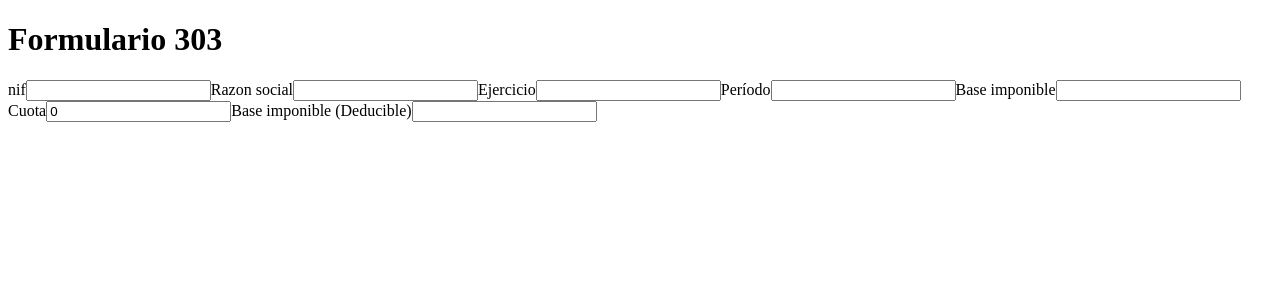
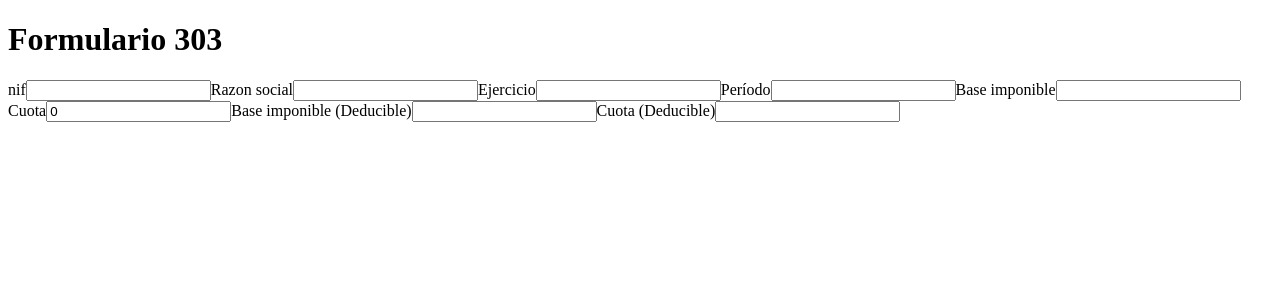
Before and after one commit to andreuramos/accounting, a React (Vite) app in the folder front/: page /303-form in a window 1280 px wide. Shown: the top 300 px of the page. Built offline with nearby package versions, Linux system fonts and the light colour scheme.

Commit message:
Form303: can introduce a Cuota Deducible

```diff
--- a/front/src/views/Form303.view.tsx
+++ b/front/src/views/Form303.view.tsx
@@ -25,6 +25,8 @@ export const Form303View = () => {
             <input id="cuota" value={cuota} readOnly />
             <label htmlFor="base-imponible-deducible">Base imponible (Deducible)</label>
             <input id="base-imponible-deducible" />
+            <label htmlFor="cuota-deducible">Cuota (Deducible)</label>
+            <input id="cuota-deducible" />
         </>
     )
 }
```
Also changed, not shown: 1 other file (tests, documents, lock files or other folders).
